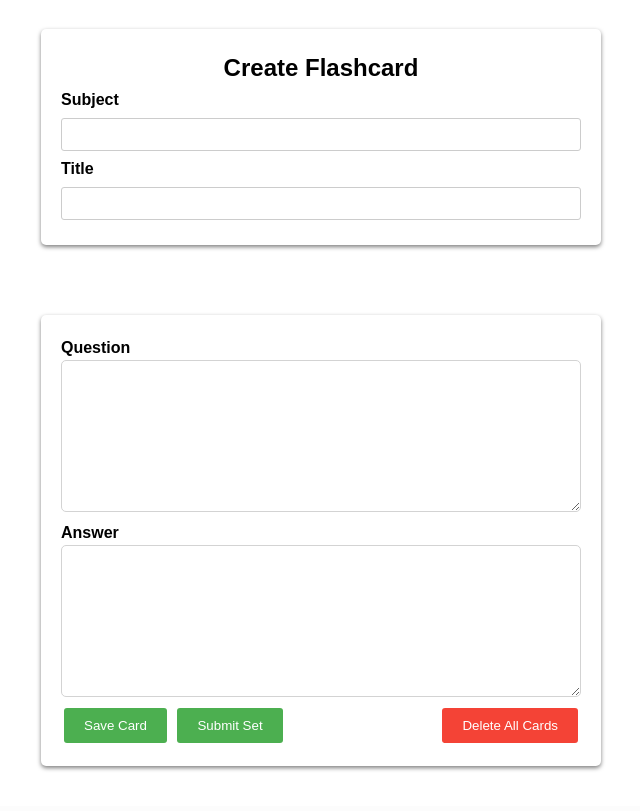
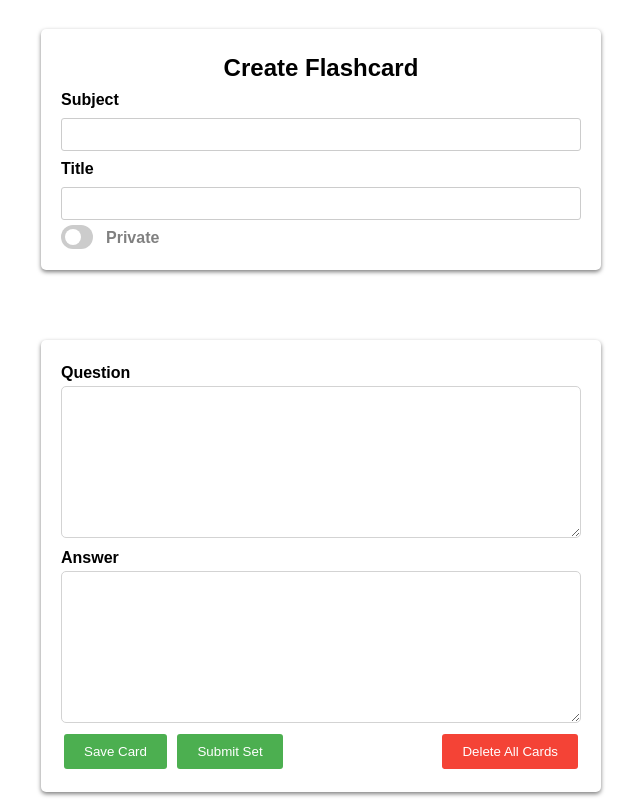
Before and after one commit to JoelRaju403/agileproject, a Flask app: page /create in a window 1280 px wide. Shown: the part 118-929 px from the top of the page, without its empty margins (319-959 px from the left). Before the commit the page ends 889 px from the top, so only its background shows below. Run offline with Flask 3, Linux system fonts and the light colour scheme; the visitor is signed in with stand-in values (Sample User, id 1).

Commit message:
Add public/private column for set table to allow scope for card.

```diff
--- a/app/models.py
+++ b/app/models.py
@@ -47,6 +47,7 @@ class Sets(db.Model):
     id = db.Column(db.Integer, primary_key=True)
     subject = db.Column(db.String(100), nullable = False)
     title = db.Column(db.String(100),nullable=False)
+    public = db.Column(db.Boolean, nullable=False, default=False)
 
     cards = db.relationship('Cards', backref='set', lazy=True)
 
--- a/app/routes.py
+++ b/app/routes.py
@@ -96,7 +96,7 @@ def register():
 
 
 @app.route('/create')
-
+@login_required
 def create():
   return render_template('Create.html')
 
@@ -143,8 +143,9 @@ def save_flashcards():
 
   subject = data.get('subject')
   title = data.get('title')
+  public = data.get('public')
 
-  set_obj = Sets(userId=1, subject=subject, title=title)
+  set_obj = Sets(userId=current_user.id, subject=subject, title=title, public=public)
   set_id=set_obj.id
   db.session.add(set_obj)
 
--- a/app/static/create.css
+++ b/app/static/create.css
@@ -8,6 +8,7 @@ body {
     max-width: 600px;
     margin: 20px auto;
     padding: 20px;
+
 
 
 }
@@ -55,11 +56,13 @@ button:hover {
   margin-top: 10px;
   border-radius: 5px;
   box-shadow: 0 2px 4px 0 rgba(0, 0, 0, 0.5);
+
 }
 .create-box textarea{
   width: 100%;
   border-radius: 5px;
   border: 1px solid lightgray;
+
 }
 .flashcards{
   display: flex;
@@ -77,5 +80,55 @@ button:hover {
   height: 300px;
   word-wrap: break-word;
   margin: 10px;
+  background-color: white;
   box-shadow: 0 2px 4px 0 rgba(0, 0, 0, 0.5);
 }
+
+.toggle {
+  position: relative;
+  display: inline-block;
+  width: 2rem;
+  height: 1.5rem;
+}
+
+.toggle input {
+  display: none;
+}
+
+.slider {
+  position: absolute;
+  cursor: pointer;
+  top: 0;
+  left: 0;
+  right: 0;
+  bottom: 0;
+  background-color: #ccc;
+  transition: .4s;
+  border-radius: 5rem;
+}
+
+.slider:before {
+  position: absolute;
+  content: "";
+  height: 1rem;
+  width: 1rem;
+  left: 0.25rem;
+  bottom: 0.25rem;
+  background-color: white;
+  transition: .4s;
+  border-radius: 50%;
+}
+
+input:checked + .slider {
+  background-color: #2196F3;
+}
+
+input:checked + .slider:before {
+  transform: translateX(8px);
+}
+
+.Private {
+  position: relative;
+  left: 45px;
+  color: grey
+}
--- a/app/static/create.js
+++ b/app/static/create.js
@@ -46,7 +46,8 @@ function addFlashcard(){
     'my_question' : question.value,
     'my_answer' : answer.value,
     'subject' : subject.value,
-    'title' : title.value
+    'title' : title.value,
+    'public' :document.getElementById('publicCheckbox').checked
   }
   contentArray.push(flashcard_info);
   localStorage.setItem('items',JSON.stringify(contentArray));
@@ -98,3 +99,14 @@ $(document).ready(function(){
   });
 });
 });
+
+function SwitchPublic() {
+  var privateElement = document.querySelector('.Private'); // Select the paragraph element with class 'Private'
+  var checkbox = document.querySelector('.toggle input[type="checkbox"]'); // Select the checkbox element
+
+  if (checkbox.checked) {
+      privateElement.textContent = 'Public'; // Change the text content to 'Public' if the checkbox is checked
+  } else {
+      privateElement.textContent = 'Private'; // Change the text content to 'Private' if the checkbox is unchecked
+  }
+}
--- a/app/templates/Create.html
+++ b/app/templates/Create.html
@@ -34,6 +34,11 @@
       <br>
       <label for="title"> Title</label>
         <input type ='text' id="title" name="title">
+      <br>
+      <label class="toggle">
+        <input type="checkbox" id="publicCheckbox" onclick="SwitchPublic()">
+        <span class="slider"></span> <p class="Private">Private</p>
+      </label>
     </div>
   </div>
 
```
